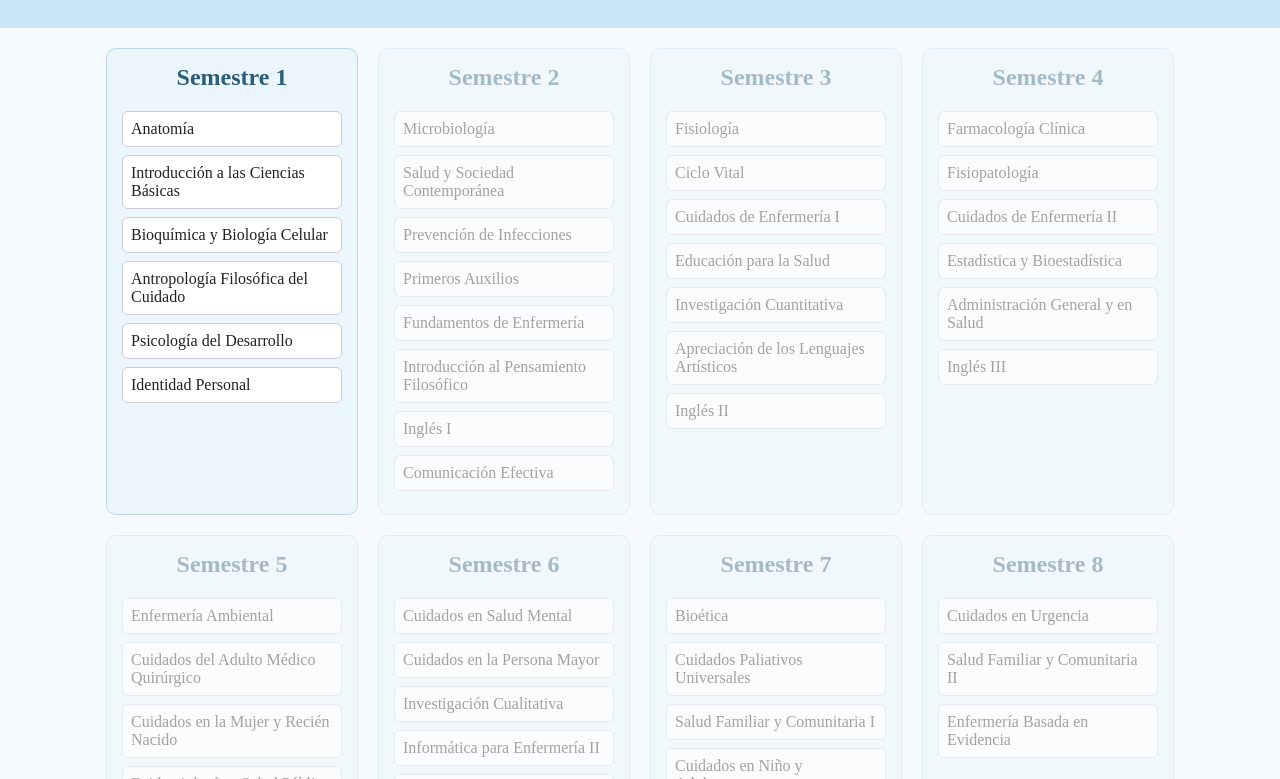
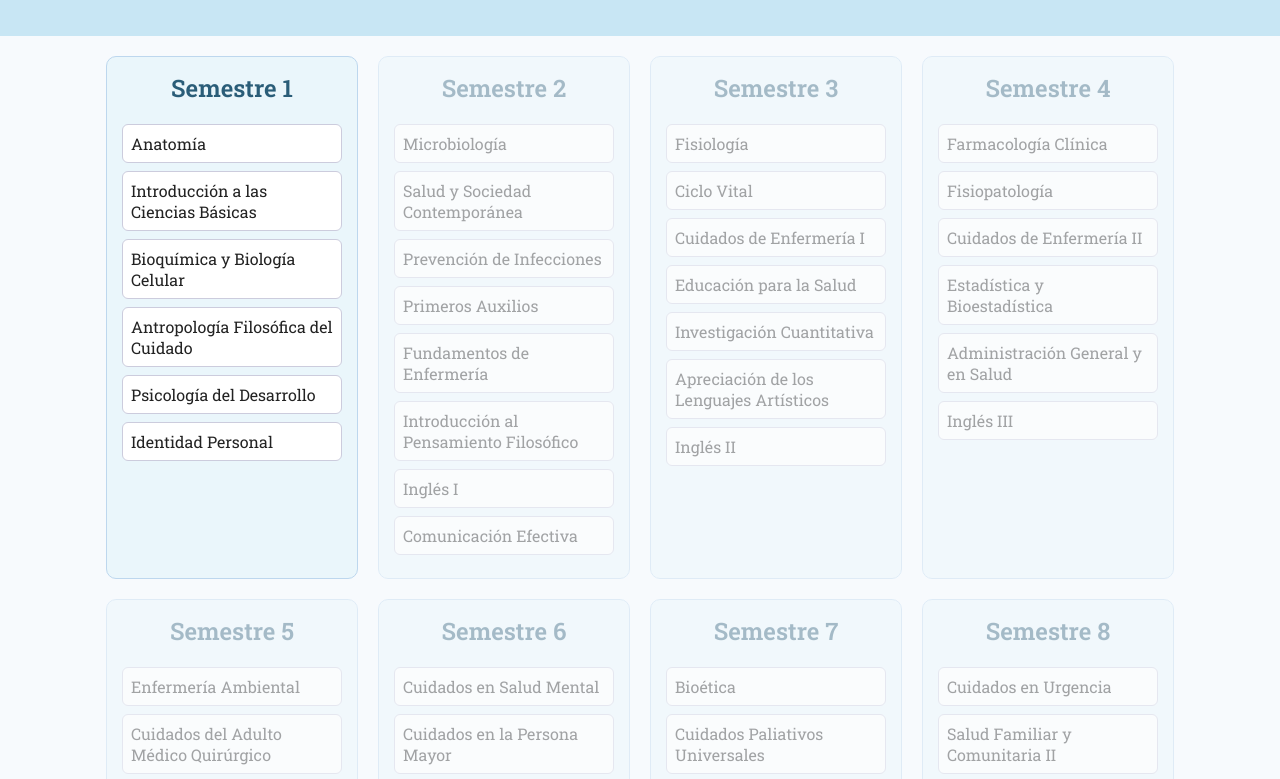
Before and after one commit to honey001001/Malla-curricular, a plain HTML site: page index.html in a window 1280 px wide. Shown: the part 84-863 px from the top of the page. Drawn offline with Linux system fonts and the light colour scheme.

Commit message:
Update index.html

```diff
--- a/index.html
+++ b/index.html
@@ -4,6 +4,7 @@
   <meta charset="UTF-8" />
   <meta name="viewport" content="width=device-width, initial-scale=1" />
   <title>Malla Curricular Interactiva</title>
+  <link href="https://fonts.googleapis.com/css2?family=Roboto+Slab:wght@400;600&display=swap" rel="stylesheet">
   <link rel="stylesheet" href="estilos.css" />
 </head>
 <body>
@@ -14,7 +15,7 @@
 
   <main class="malla">
 
-    <!-- Semestres 1 al 10 -->
+    <!-- SEMESTRE 1 -->
     <div class="semestre" id="sem1">
       <h2>Semestre 1</h2>
       <ul>
@@ -27,6 +28,7 @@
       </ul>
     </div>
 
+    <!-- SEMESTRE 2 -->
     <div class="semestre bloqueado" id="sem2">
       <h2>Semestre 2</h2>
       <ul>
@@ -41,6 +43,7 @@
       </ul>
     </div>
 
+    <!-- SEMESTRE 3 -->
     <div class="semestre bloqueado" id="sem3">
       <h2>Semestre 3</h2>
       <ul>
@@ -54,6 +57,7 @@
       </ul>
     </div>
 
+    <!-- SEMESTRE 4 -->
     <div class="semestre bloqueado" id="sem4">
       <h2>Semestre 4</h2>
       <ul>
@@ -66,6 +70,7 @@
       </ul>
     </div>
 
+    <!-- SEMESTRE 5 -->
     <div class="semestre bloqueado" id="sem5">
       <h2>Semestre 5</h2>
       <ul>
@@ -78,6 +83,7 @@
       </ul>
     </div>
 
+    <!-- SEMESTRE 6 -->
     <div class="semestre bloqueado" id="sem6">
       <h2>Semestre 6</h2>
       <ul>
@@ -89,6 +95,7 @@
       </ul>
     </div>
 
+    <!-- SEMESTRE 7 -->
     <div class="semestre bloqueado" id="sem7">
       <h2>Semestre 7</h2>
       <ul>
@@ -101,6 +108,7 @@
       </ul>
     </div>
 
+    <!-- SEMESTRE 8 -->
     <div class="semestre bloqueado" id="sem8">
       <h2>Semestre 8</h2>
       <ul>
@@ -110,6 +118,7 @@
       </ul>
     </div>
 
+    <!-- SEMESTRE 9 -->
     <div class="semestre bloqueado" id="sem9">
       <h2>Semestre 9</h2>
       <ul>
@@ -117,6 +126,7 @@
       </ul>
     </div>
 
+    <!-- SEMESTRE 10 -->
     <div class="semestre bloqueado" id="sem10">
       <h2>Semestre 10</h2>
       <ul>
```
